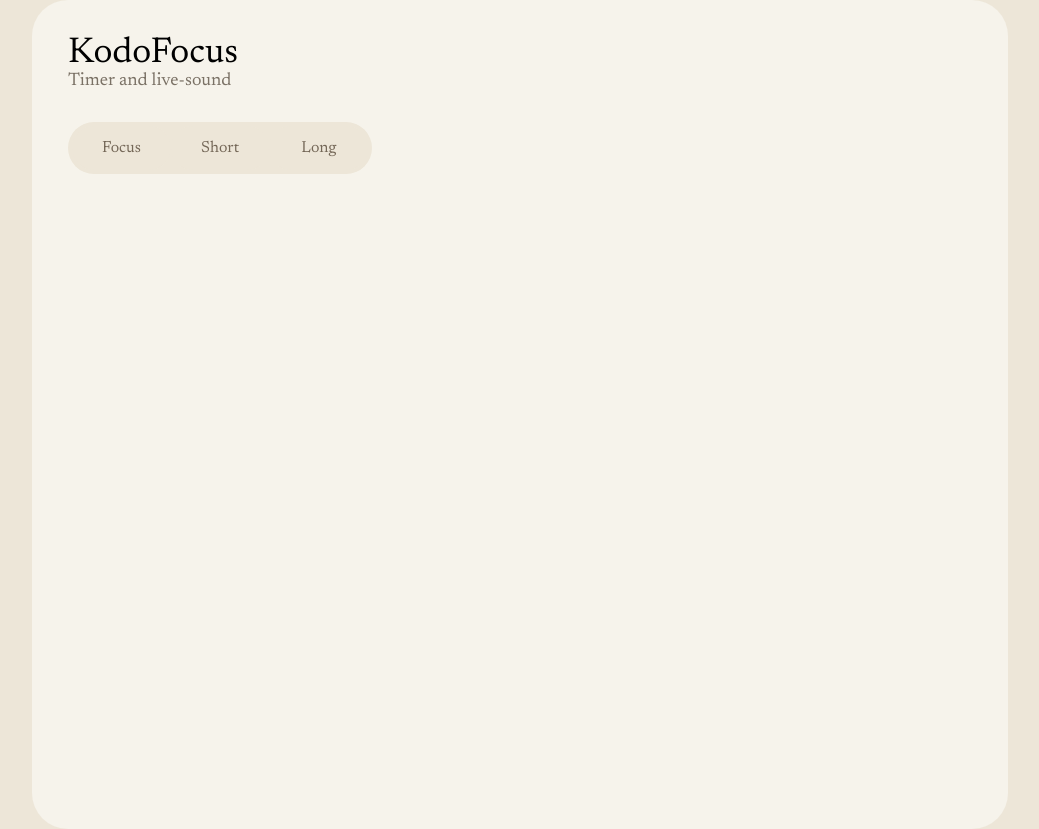
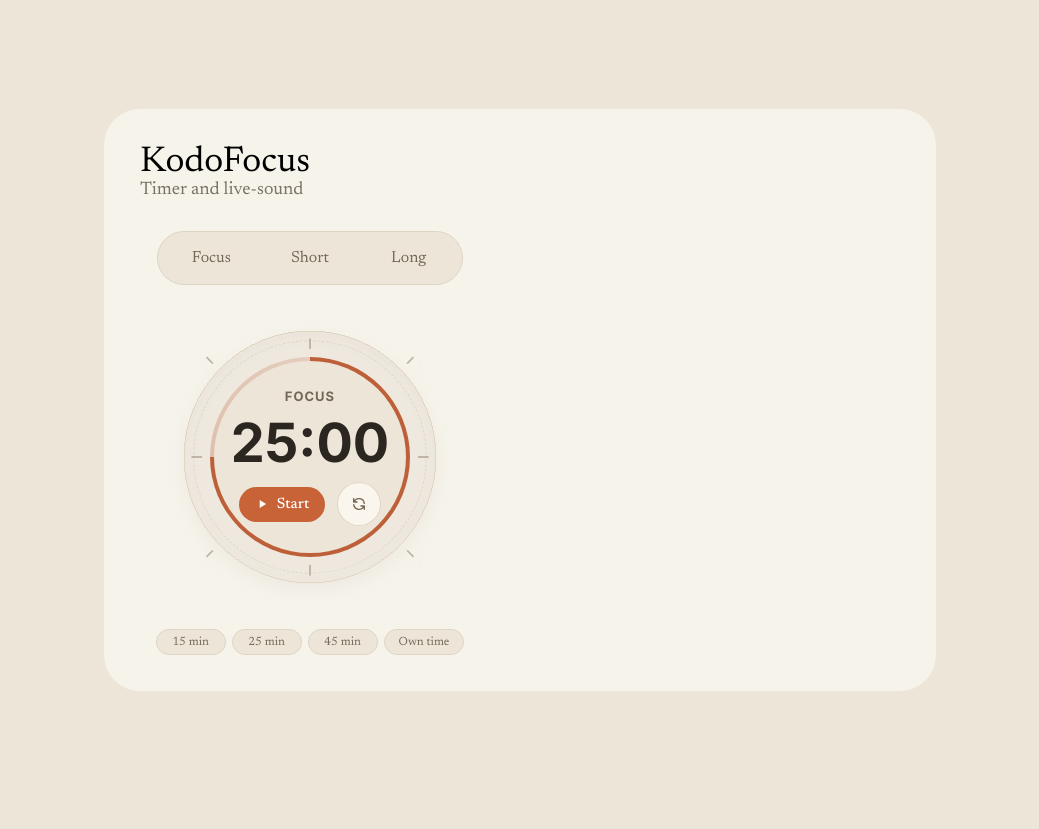
Before and after one commit to Sherikov/Pomodoro-Focus-Mixer, a plain HTML site: page index.html in a window 1280 px wide. Shown: the whole page, without its empty margins (120-1159 px from the left). After the commit the page ends 800 px from the top, so only its background shows below. Drawn offline with Linux system fonts and the light colour scheme.

Commit message:
Layout Timer section

```diff
--- a/CSS/style.css
+++ b/CSS/style.css
@@ -22,13 +22,13 @@
     --text-second-color: #7a7165;
 
     --font-main: Newsreader;
-    --font-timer: Inter serif;
+    --font-timer: 'Inter', sans-serif;
 
     --border-radius-container: 36px;
     --border-radius-sound: 18px;
     --bt-mode: 9999px;
 
-    --shadow-main: 0 10px 30px -5px rgba(80, 60, 40, 0.06), 0 2px 6px rgba(80, 60, 40, 0.03);
+    --shadow-main: 5px 10px 30px -5px rgba(80, 60, 40, 0.06), 0 2px 6px rgba(80, 60, 40, 0.03);
     --shadow-inset: inset 0 2px 4px rgba(0, 0, 0, 0.04);
 
 }
@@ -73,8 +73,8 @@ header {
 
 /*---- Container -----  */
 .app-container {
-    width: 976px;
-    height: 829px;
+    width: 65%;
+    height: 90%;
     background-color: var(--bg-main);
     padding: 36px;
     border-radius: var(--border-radius-container);
@@ -95,15 +95,20 @@ header {
     display: flex;
     flex-direction: column;
     justify-content: center;
+    align-items: center;
+    gap: 28px;
 }
 
+/* ---- Btn-mode ---- */
 .btn-timer-mode {
     background-color: var(--bg-second);
     border-radius: var(--bt-mode);
     display: flex;
     width: 90%;
     padding: 4px;
+    border: 1px solid rgba(222, 212, 195, 1);
 }
+
 
 .btn-timer {
     width: 110px;
@@ -115,7 +120,157 @@ header {
     border-radius: var(--bt-mode);
 }
 
-.btn-timer:hover {
+.btn-timer:active {
     box-shadow: var(--shadow-main);
     background-color: var(--bg-main);
+    color: black;
 }
+
+/* ----- Timer -----*/
+.timer {
+    width: 288px;
+    height: 288px;
+    background-image: url("/img/Clock\ Face\ Dial\ Container.svg");
+    background-size: cover;
+    background-position: center;
+    display: flex;
+    justify-content: center;
+    align-items: center;
+    padding: 24px;
+    font-family: var(--font-timer);
+}
+
+/* ----- Progress Bar -----*/
+.progress-bar {
+    --s: 200px;
+    --w: 4px;
+    --a: calc(((var(--p) * 360) / 100) * 1deg);
+    width: var(--s);
+    height: var(--s);
+    border-radius: 50%;
+    background: conic-gradient(rgba(189, 95, 56, 1), rgba(189, 95, 56, 1) var(--a), rgba(189, 95, 56, 0.3) var(--a), rgba(189, 95, 56, 0.2));
+}
+
+.progress-value {
+    width: calc(var(--s) - 2 * var(--w));
+    height: calc(var(--s) - 2 * var(--w));
+    background: var(--bg-second);
+    border-radius: 50%;
+    flex-direction: column;
+    gap: 12px;
+    padding: 10px;
+
+    h3 {
+        font-size: 13px;
+        font-weight: 700;
+        font-family: var(--font-timer);
+        color: rgba(116, 103, 87, 1);
+        letter-spacing: 1px;
+    }
+
+    .time {
+        font-size: 54px;
+        font-weight: 700;
+        font-family: var(--font-timer);
+        line-height: 1;
+        color: var(--text-color);
+    }
+}
+
+.progress-bar,
+.progress-value {
+    display: flex;
+    justify-content: center;
+    align-items: center;
+}
+
+.progress-bar-btns {
+    display: flex;
+    align-items: center;
+    gap: 12px;
+}
+
+.btn-start {
+    display: inline-flex;
+    align-items: center;
+    justify-content: center;
+    gap: 8px;
+
+    padding: 10px 16px;
+    border-radius: var(--bt-mode);
+    border: none;
+    background-color: var(--terakota);
+    color: white;
+    font-size: 15px;
+    font-family: var(--font-timer);
+    font-weight: 500;
+    cursor: pointer;
+}
+
+.btn-start:hover {
+    background-color: var(--terakota-hover);
+}
+
+.btn-start::before {
+    content: '';
+    display: inline-block;
+    width: 14px;
+    height: 14px;
+    background-color: currentColor;
+    -webkit-mask: url('../img/start.svg') no-repeat center / contain;
+    mask: url('../img/start.svg') no-repeat center / contain;
+}
+
+.btn-restart {
+    display: inline-flex;
+    align-items: center;
+    justify-content: center;
+    width: 44px;
+    height: 44px;
+    border-radius: 50%;
+    border: 1.5px solid rgba(215, 204, 186, 0.7);
+    background-color: #FAF6EE;
+    cursor: pointer;
+}
+
+.btn-restart::before {
+    content: '';
+    display: inline-block;
+    width: 16px;
+    height: 16px;
+    background-color: #746654;
+    -webkit-mask: url('../img/restart-icon.svg') no-repeat center / contain;
+    mask: url('../img/restart-icon.svg') no-repeat center / contain;
+}
+
+
+
+/*---- Time variant btn ----- */
+
+.variant-btn-container {
+    width: 100%;
+    display: flex;
+    column-gap: 6px;
+    justify-content: center;
+}
+
+.variant-btn {
+    padding: 6px 14px;
+    border: 1px solid rgba(222, 212, 195, 1);
+    border-radius: var(--bt-mode);
+    background-color: var(--bg-second);
+    color: rgba(116, 103, 87, 1);
+    font-size: 12px;
+    text-align: center;
+    min-width: 70px;
+    cursor: pointer;
+    transition: color 0.15s, border-color 0.15s, box-shadow 0.15s;
+}
+
+.variant-btn:active {
+    border-color: rgba(186, 105, 69, 1);
+    box-shadow: 0 0 0 1px rgba(186, 105, 69, 1), 0 0 0 3px rgba(234, 223, 208, 1);
+    color: rgba(139, 68, 34, 1);
+
+    font-weight: bold;
+}
--- a/index.html
+++ b/index.html
@@ -24,6 +24,39 @@
             <button class="btn-timer">Short</button>
             <button class="btn-timer">Long</button>
           </div>
+
+          <!-- Timer -->
+          <div class="timer">
+            <!-- Progress Bar-->
+            <div
+              class="progress-bar"
+              role="progressbar"
+              aria-valuenow="75"
+              aria-valumax="100"
+              style="--p: 75"
+            >
+              <!-- Progress Value-->
+              <div class="progress-value">
+                <h3 class="mode">FOCUS</h3>
+                <span class="time">25:00</span>
+
+                <!-- Progress Bar btns-->
+                <div class="progress-bar-btns">
+                  <button class="btn-start">
+                    <span class="btn-start-content">Start</span>
+                  </button>
+                  <button class="btn-restart"></button>
+                </div>
+              </div>
+            </div>
+          </div>
+          <!--Time variant btn-->
+          <div class="variant-btn-container">
+            <button class="variant-btn">15 min</button>
+            <button class="variant-btn">25 min</button
+            ><button class="variant-btn">45 min</button
+            ><button class="variant-btn">Own time</button>
+          </div>
         </div>
 
         <!-- Sound section -->
```
Also changed, not shown: img/Clock Face Dial Container.svg (added), img/restart-icon.svg (added), img/start.svg (added).
